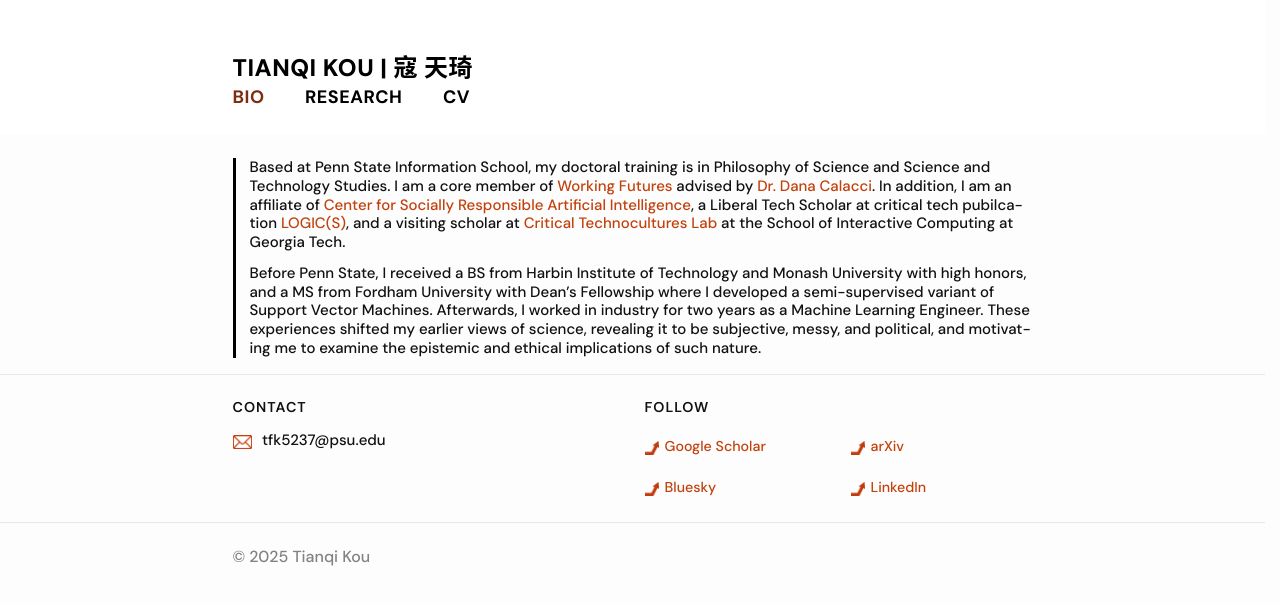
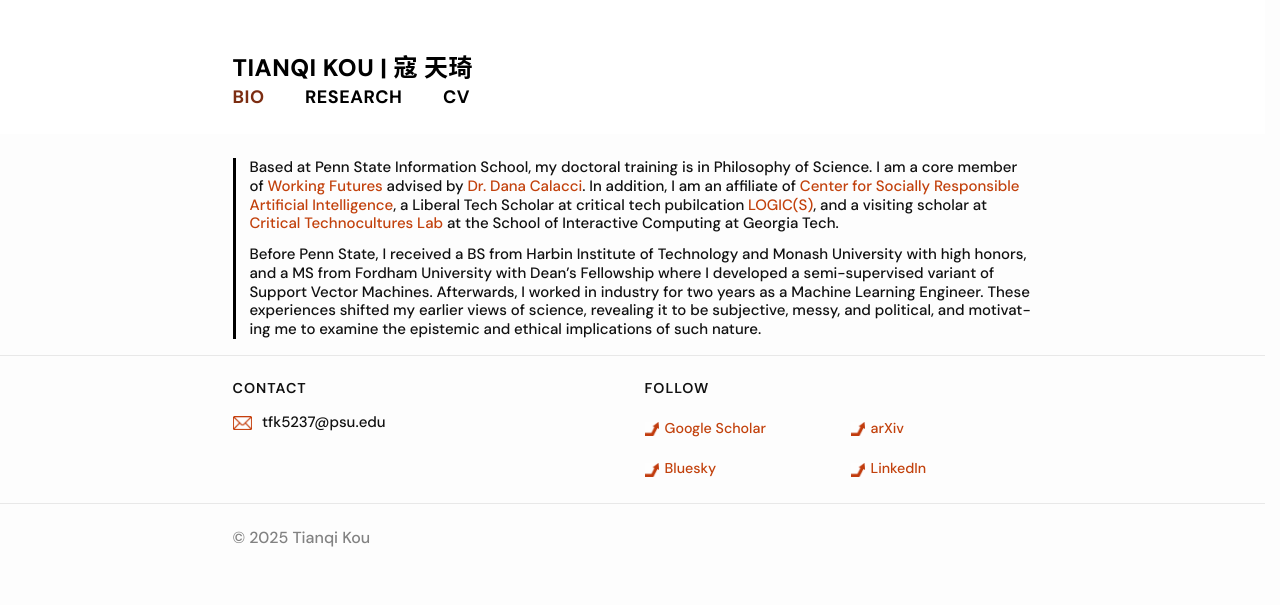
Before and after one commit to koutianqi/koutianqi.github.io, a Jekyll site: the page built from pages/bio.markdown, in a window 1280 px wide. Shown: the top 605 px of the page. Built offline with Jekyll 4.4.1, drawn with Linux system fonts in a browser that asks for light colours.

Commit message:
Update bio.markdown

```diff
--- a/pages/bio.markdown
+++ b/pages/bio.markdown
@@ -6,7 +6,7 @@
 
 <div class="bio-page pubs" markdown="1">
 <div markdown="1">
-Based at Penn State Information School, my doctoral training is in Philosophy of Science and Science and Technology Studies. I am a core member of [Working Futures](https://workingfutures.net) advised by [Dr. Dana Calacci](https://www.dcalacci.net). In addition, I am an affiliate of [Center for Socially Responsible Artificial Intelligence](https://csrai.psu.edu), a Liberal Tech Scholar at critical tech pubilcation [LOGIC(S)](https://logicmag.io), and a visiting scholar at [Critical Technocultures Lab](https://www.crit-technocultures.com) at the School of Interactive Computing at Georgia Tech.
+Based at Penn State Information School, my doctoral training is in Philosophy of Science. I am a core member of [Working Futures](https://workingfutures.net) advised by [Dr. Dana Calacci](https://www.dcalacci.net). In addition, I am an affiliate of [Center for Socially Responsible Artificial Intelligence](https://csrai.psu.edu), a Liberal Tech Scholar at critical tech pubilcation [LOGIC(S)](https://logicmag.io), and a visiting scholar at [Critical Technocultures Lab](https://www.crit-technocultures.com) at the School of Interactive Computing at Georgia Tech.
 
   Before Penn State, I received a BS from Harbin Institute of Technology and Monash University with high honors, and a MS from Fordham University with Dean's Fellowship where I developed a semi-supervised variant of Support Vector Machines. Afterwards, I worked in industry for two years as a Machine Learning Engineer. These experiences shifted my earlier views of science, revealing it to be subjective, messy, and political, and motivating me to examine the epistemic and ethical implications of such nature.
 </div>
```
